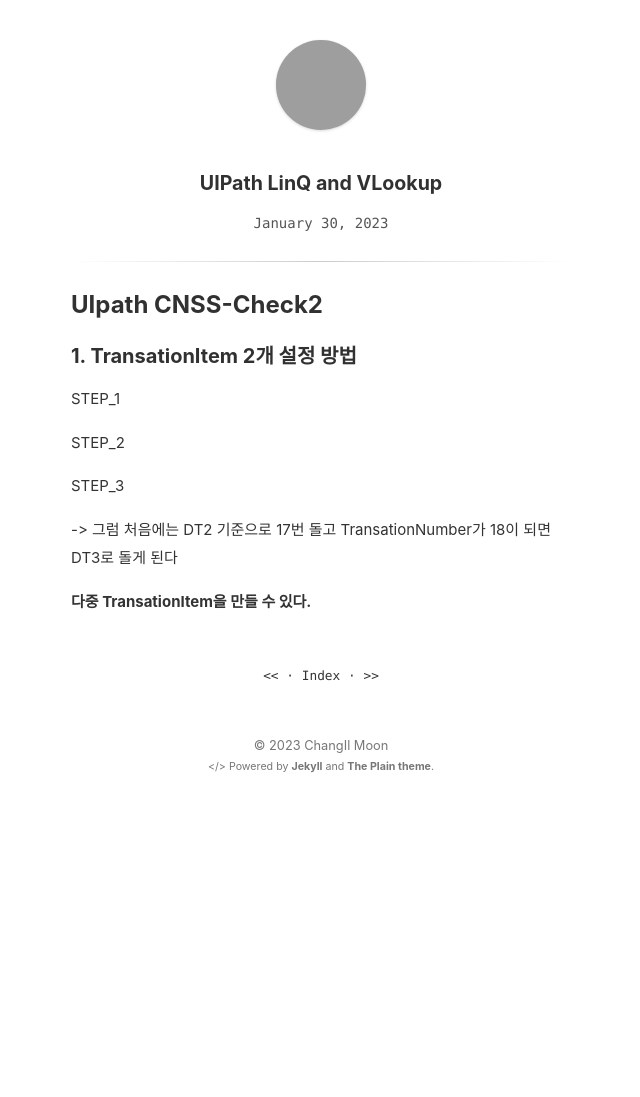
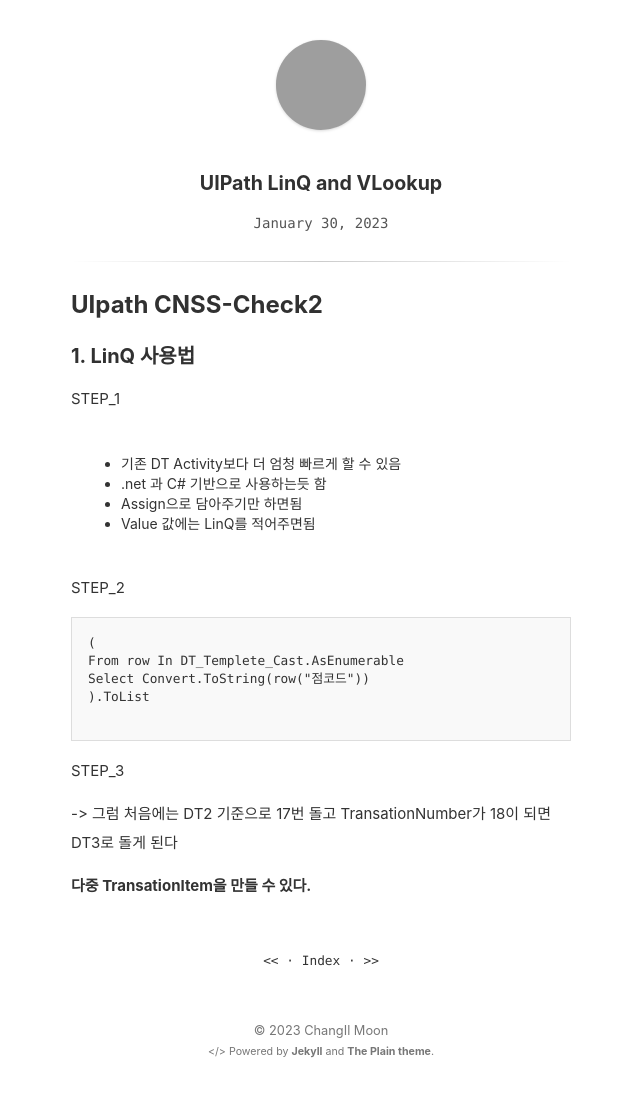
Before and after one commit to ruga9494/ruga9494.github.io, a Jekyll site: the page built from _posts/2023-01-30-UIPath_LinQ_And_VLookup.md, in a window 1280 px wide, cut to the strip 0-1097 px from the top of the page. Shown: the whole strip, without its empty margins (319-959 px from the left). Built offline with Jekyll 4.4.1, drawn with Linux system fonts in a browser that asks for light colours; before the commit the page ends 900 px from its top, so only the background shows below that; grey boxes are pictures that could not be loaded.

Commit message:
UIPath_LinQ

````diff
--- a/_posts/2023-01-30-UIPath_LinQ_And_VLookup.md
+++ b/_posts/2023-01-30-UIPath_LinQ_And_VLookup.md
@@ -1,17 +1,27 @@
 ---
 title: UIPath LinQ and VLookup
-updated: 2023-01-30 14:30
+updated: 2023-01-30 15:00
 ---
 
 ## UIpath CNSS-Check2
 
-### 1. TransationItem 2개 설정 방법
+### 1. LinQ 사용법
 
 STEP_1
-
+- 기존 DT Activity보다 더 엄청 빠르게 할 수 있음
+- .net 과 C# 기반으로 사용하는듯 함
+- Assign으로 담아주기만 하면됨
+- Value 값에는 LinQ를 적어주면됨
 
 STEP_2
 
+```LinQ
+(
+From row In DT_Templete_Cast.AsEnumerable
+Select Convert.ToString(row("점코드"))
+).ToList
+
+```
 
 
 STEP_3
````
